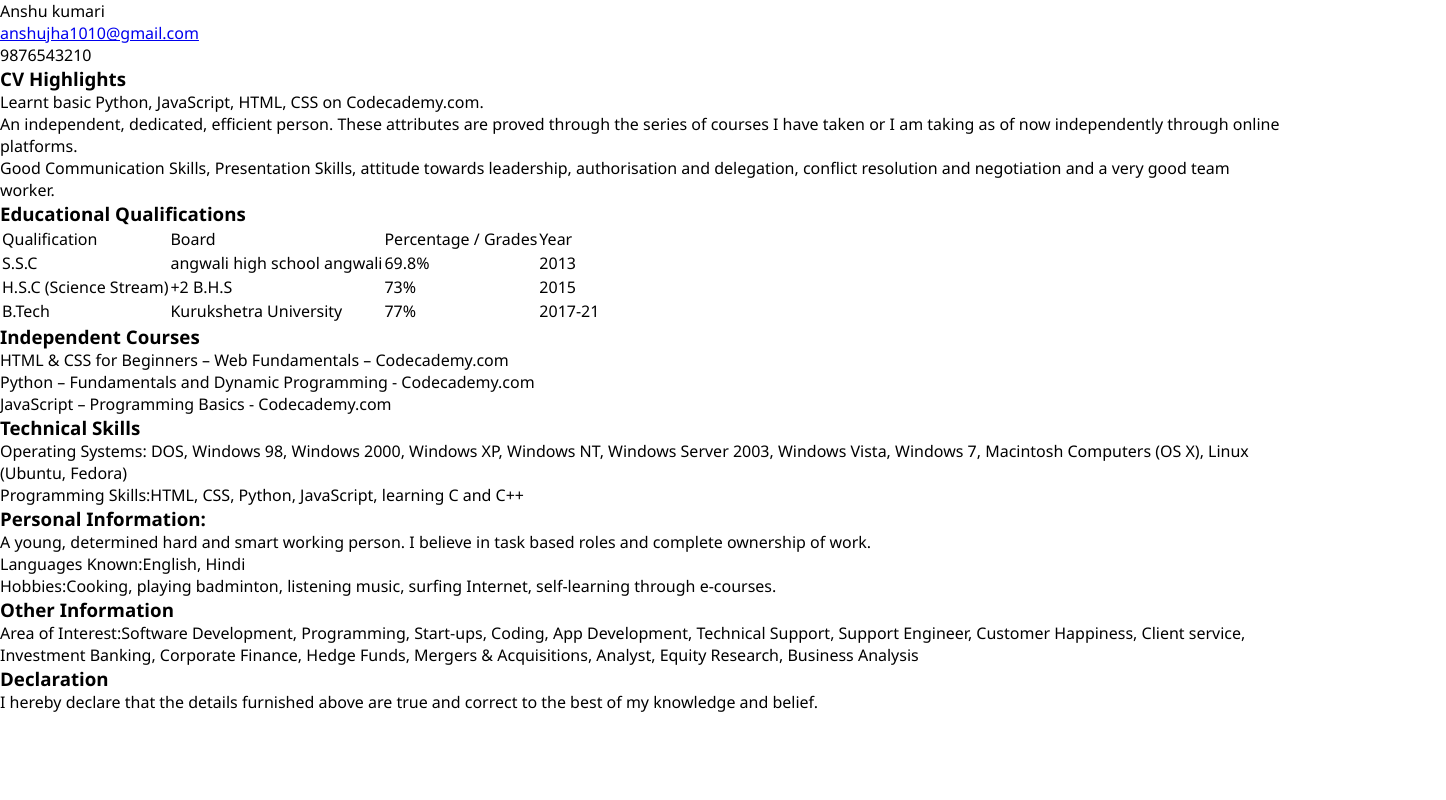
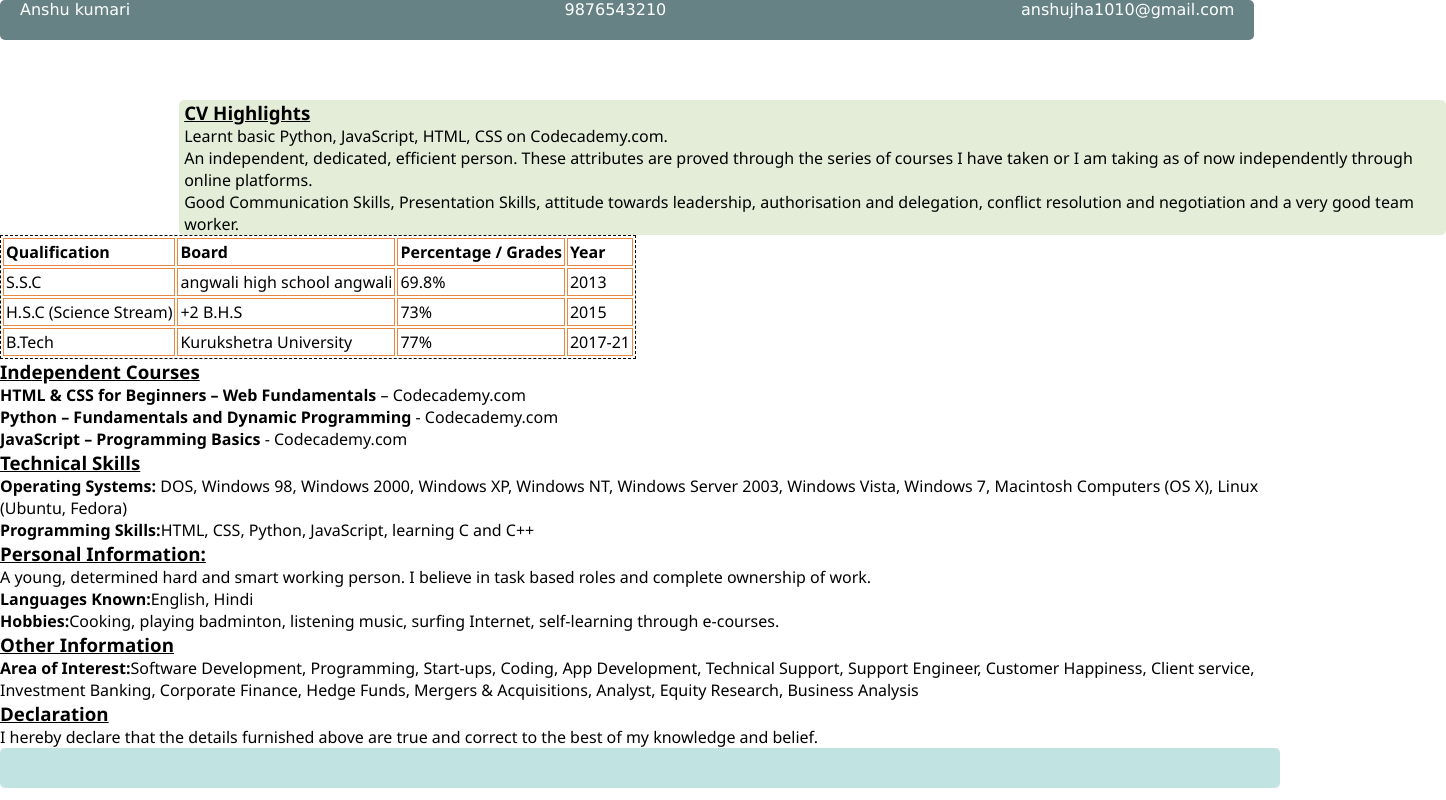
Before and after one commit to ANSHU-1010/Responsive-CSS-4-In-Class---Responsive-Resume-using-CSS-Grid---fio6jqi4djos, a plain HTML site: page index.html in a window 1280 px wide. Shown: the whole page, 1446 px wide, since content can reach past the window. Drawn offline with Linux system fonts and the light colour scheme.

Commit message:
Update style.css

```diff
--- a/style.css
+++ b/style.css
@@ -7,3 +7,106 @@
 }
 
 /* Write CSS code below */
+div
+{
+    border-radius: 5px;
+    }
+#header
+{
+    position: fixed;
+    z-index: 1;
+    height:40px;
+    width: 98%;
+    background-color: #668284;
+    margin-bottom: 10px
+    }
+
+#name {
+    float:left;
+	margin-left: 20px;
+	padding-bottom: 10px;
+	font-size: 16px;
+	font-family: Verdana, sans-serif;
+	color: #ffffff;
+}
+
+#email{
+    float:right;
+    margin-right: 20px;
+	padding-bottom: 10px;
+	font-size: 16px;
+	font-family: Verdana, sans-serif;
+	color: #ffffff;
+}
+
+#contact
+{
+    margin-left:45%;
+    padding-bottom: 10px;
+	font-size: 16px;
+	font-family: Verdana, sans-serif;
+	color: #ffffff;
+    }
+
+a:hover {
+    font-weight: bold;
+}
+
+.right
+{
+    float: left;
+    margin-top: 50px;
+    padding-left:5px;
+    margin-right: -10px;
+    margin-left: 14%;
+    height: auto;
+    width: 99%;
+    background-color: #E3EDD8;
+    }
+
+.left
+{
+    float: left;
+    margin-top: 50px;
+    margin-right: -90px;
+    height: relative;
+    width: 10%;
+    background-color: #4160E8;
+    }
+
+#footer
+{
+    height:40px;
+    clear:both;
+    position: relative;
+    background-color: #C1E3E1;
+    }
+
+h3
+{
+    text-decoration: underline;
+    }
+
+
+
+table
+{
+    border: 1px dashed black;
+    }
+td
+{
+    padding: 2px;
+    border: 1px solid #E88741;
+    }
+
+#course-name
+{
+    font-weight:bold;
+    }
+
+
+
+#heading
+{
+    font-weight:bold;
+    }
```
